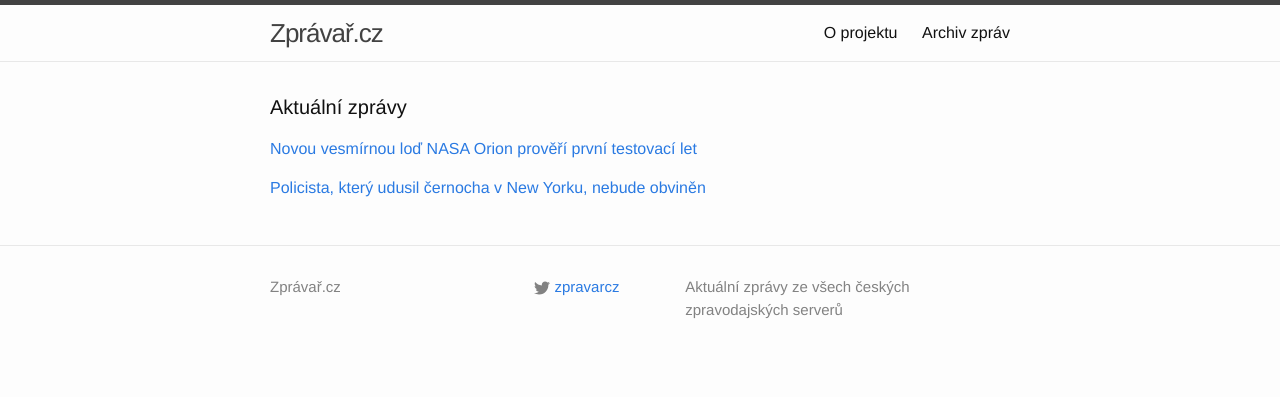
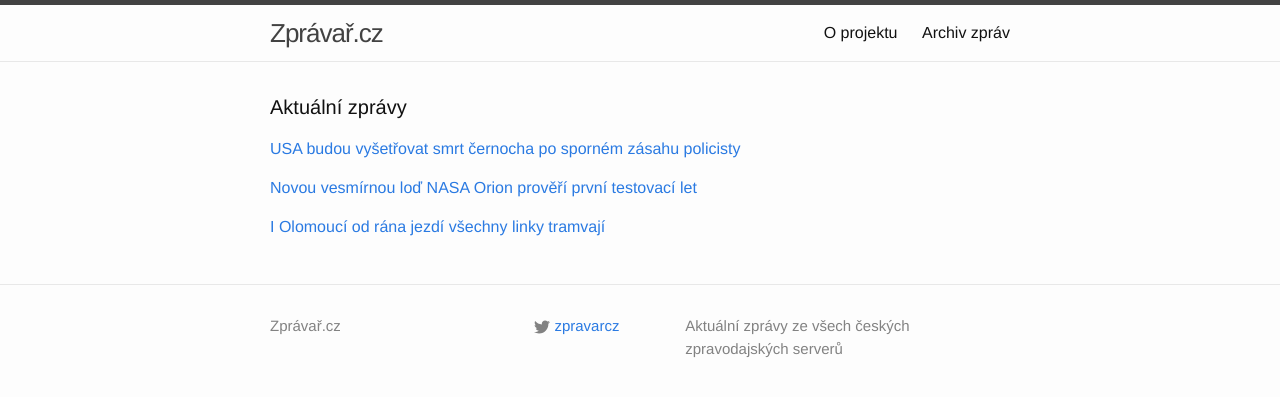
Before and after one commit to adliska/zpravar, a Jekyll site: the page built from index.html, in a window 1280 px wide. Shown: the top 397 px of the page. Built offline with Jekyll 4.4.1, drawn with Linux system fonts in a browser that asks for light colours.

Commit message:
zpravar news update

```diff
--- a/index.html
+++ b/index.html
@@ -5,18 +5,28 @@ layout: default
 <div class="home">
     <h1 class="page-heading">Aktuální zprávy</h1>
 
-<p><a href="javascript:;" onclick="toggle_visibility('zpravy0')">Novou vesmírnou loď NASA Orion prověří první testovací let</a></p>
+<p><a href="javascript:;" onclick="toggle_visibility('zpravy0')">USA budou vyšetřovat smrt černocha po sporném zásahu policisty</a></p>
 <div id="zpravy0" style="display:none">
+<ul>
+<li><a href=http://www.ceskenoviny.cz/zpravy/zpravy/usa-budou-vysetrovat-smrt-cernocha-po-spornem-zasahu-policisty/1154786>USA budou vyšetřovat smrt černocha po sporném zásahu policisty - www.ceskenoviny.cz</a></li>
+<li><a href=http://www.ceskatelevize.cz/ct24/svet/294416-dalsi-policista-ktery-zabil-cernocha-porota-proti-obvineni-ministerstvo-vysetruje/>Další policista, který zabil černocha - porota proti obvinění, ministerstvo vyšetřuje - www.ceskatelevize.cz</a></li>
+<li><a href=http://www.novinky.cz/zahranicni/amerika/355366-usa-budou-vysetrovat-smrt-cernocha-po-spornem-zasahu-policisty.html>USA budou vyšetřovat smrt černocha po sporném zásahu policisty - www.novinky.cz</a></li>
+<li><a href=http://www.ceskenoviny.cz/zpravy/zpravy/policista-ktery-udusil-cernocha-v-new-yorku-nebude-obvinen/1154786>Policista, který udusil černocha v New Yorku, nebude obviněn - www.ceskenoviny.cz</a></li>
+<li><a href=http://www.ceskatelevize.cz/ct24/svet/294416-soud-neobvini-dalsiho-policistu-ktery-pri-zatykani-zabil-cernocha/>Soud neobviní dalšího policistu, který při zatýkání zabil černocha - www.ceskatelevize.cz</a></li>
+<li><a href=http://www.ceskatelevize.cz/ct24/svet/294416-soud-osvobodil-dalsiho-policistu-ktery-pri-zatykani-zabil-cernocha/>Soud osvobodil dalšího policistu, který při zatýkání zabil černocha - www.ceskatelevize.cz</a></li>
+</ul>
+</div><p><a href="javascript:;" onclick="toggle_visibility('zpravy1')">Novou vesmírnou loď NASA Orion prověří první testovací let</a></p>
+<div id="zpravy1" style="display:none">
 <ul>
 <li><a href=http://www.ceskenoviny.cz/zpravy/zpravy/novou-vesmirnou-lod-nasa-orion-proveri-prvni-testovaci-let/1154800>Novou vesmírnou loď NASA Orion prověří první testovací let - www.ceskenoviny.cz</a></li>
 <li><a href=http://e-svet.e15.cz/technika/prvni-krok-na-ceste-k-marsu-nasa-otestuje-lod-orion-1142380>První krok na cestě k Marsu. NASA otestuje loď Orion - e-svet.e15.cz</a></li>
 <li><a href=http://zpravy.aktualne.cz/zahranici/nasa-vyzkousi-orion-lod-ktera-ma-dopravit-lidi-na-mars/r~1ece86ec7ada11e4b0c4002590604f2e/>Američané vyzkouší Orion. Loď, která dopraví lidi na Mars - zpravy.aktualne.cz</a></li>
 </ul>
-</div><p><a href="javascript:;" onclick="toggle_visibility('zpravy1')">Policista, který udusil černocha v New Yorku, nebude obviněn</a></p>
-<div id="zpravy1" style="display:none">
+</div><p><a href="javascript:;" onclick="toggle_visibility('zpravy2')">I Olomoucí od rána jezdí všechny linky tramvají</a></p>
+<div id="zpravy2" style="display:none">
 <ul>
-<li><a href=http://www.ceskenoviny.cz/zpravy/zpravy/policista-ktery-udusil-cernocha-v-new-yorku-nebude-obvinen/1154786>Policista, který udusil černocha v New Yorku, nebude obviněn - www.ceskenoviny.cz</a></li>
-<li><a href=http://www.ceskatelevize.cz/ct24/svet/294416-soud-neobvini-dalsiho-policistu-ktery-pri-zatykani-zabil-cernocha/>Soud neobviní dalšího policistu, který při zatýkání zabil černocha - www.ceskatelevize.cz</a></li>
-<li><a href=http://www.ceskatelevize.cz/ct24/svet/294416-soud-osvobodil-dalsiho-policistu-ktery-pri-zatykani-zabil-cernocha/>Soud osvobodil dalšího policistu, který při zatýkání zabil černocha - www.ceskatelevize.cz</a></li>
+<li><a href=http://www.ceskatelevize.cz/ct24/regiony/294418-i-olomouci-od-rana-jezdi-vsechny-linky-tramvaji/>I Olomoucí od rána jezdí všechny linky tramvají - www.ceskatelevize.cz</a></li>
+<li><a href=http://www.ceskenoviny.cz/zpravy/zpravy/v-olomouci-rano-vyjely-vsechny-tramvaje-troleje-jsou-bez-namrazy/1154811>V Olomouci ráno vyjely všechny tramvaje, troleje jsou bez námrazy - www.ceskenoviny.cz</a></li>
+<li><a href=http://zpravy.aktualne.cz/regiony/v-olomouci-rano-vyjely-tramvaje-troleje-jsou-bez-namrazy/r~21c6e1e07b7611e4bdad0025900fea04/>V Olomouci ráno vyjely tramvaje, troleje jsou bez námrazy - zpravy.aktualne.cz</a></li>
 </ul>
 </div></div>
```
